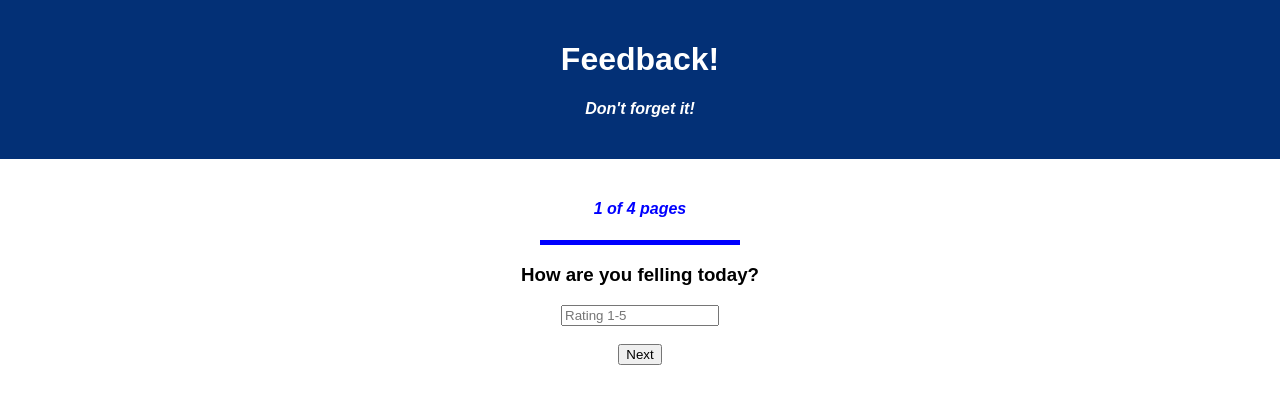
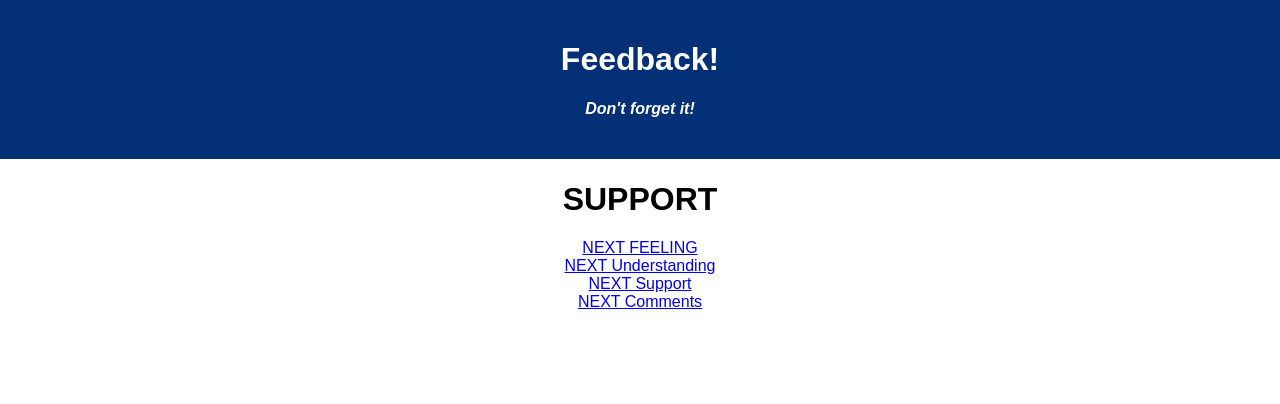
Before and after one commit to yasis12/weekend-redux-feedback-loop, a React (Create React App) app: page /#/3 in a window 1280 px wide. Before the commit this address led to /#/. Shown: the top 404 px of the page. Built offline with nearby package versions, Linux system fonts and the light colour scheme.

Commit message:
added router to the App.jsx so I can move each route to each respective page once needed.

```diff
--- a/src/components/App/App.jsx
+++ b/src/components/App/App.jsx
@@ -1,17 +1,19 @@
 // misc
 import React from 'react';
 import axios from 'axios';
+//Styling
 import './App.css';
-
 // Components
 import Feeling from '../Feeling/feeling';
 import Understanding from '../Understanding/Understanding';
 import Support from '../Support/Support';
 import Comments from '../Comments/Comments'
-
 // React + redux imports
 import { useDispatch } from 'react-redux';
 import { useEffect } from 'react';
+    //Router
+import { HashRouter as Router, Route, Link} from 'react-router-dom';
+
 
 function App() {
 
@@ -21,11 +23,32 @@ function App() {
         <h1 className='App-title'>Feedback!</h1>
         <h4>Don't forget it!</h4>
       </header>
-      <body>
-        <Feeling />
-        <Understanding />
-        <Support />
-      </body>
+        <Router> {/* Start Router */}
+          <div className='routerDiv'>
+            <body>
+              <Route path="/" exact>
+                <Feeling />
+              </Route>
+              <Route path="/2" exact>
+                <Understanding />
+              </Route>
+              <Route path="/3" exact>
+                <Support />
+              </Route>
+              <Route path="/4" exact>
+                <Comments />
+              </Route>
+
+              <Link to="/"> NEXT FEELING</Link>
+              <br />
+              <Link to="/2"> NEXT Understanding</Link>
+              <br />
+              <Link to="/3">NEXT Support</Link>
+              <br />
+              <Link to="/4">NEXT Comments</Link>
+            </body>
+          </div>
+          </Router> {/* End Router */}
     </div>
   );
 }
--- a/src/components/Support/Support.jsx
+++ b/src/components/Support/Support.jsx
@@ -1,6 +1,8 @@
 
 function Support () {
-
+    return (
+        <h1>SUPPORT</h1>
+    )
 }
 
 export default Support;
--- a/src/components/Understanding/Understanding.jsx
+++ b/src/components/Understanding/Understanding.jsx
@@ -1,6 +1,9 @@
 
 function Understanding () {
 
+    return (
+        <h1>Understanding</h1>
+    )
 }
 
 export default Understanding;
```
